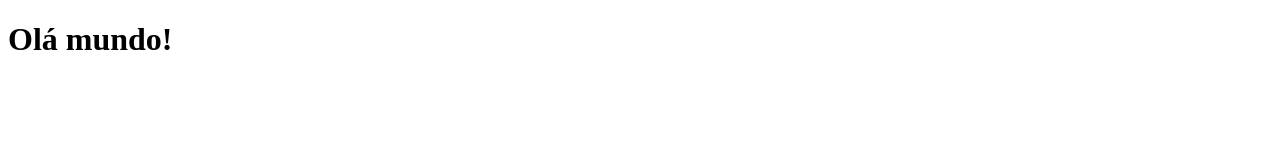
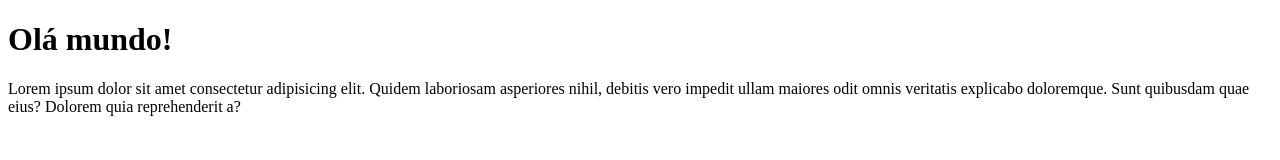
Before and after one commit to leonmoreti/git-github, a plain HTML site: page index.html in a window 1280 px wide. Drawn offline with Linux system fonts and the light colour scheme.

Commit message:
add paragraph

```diff
--- a/index.html
+++ b/index.html
@@ -8,5 +8,6 @@
 </head>
 <body>
     <h1>Olá mundo!</h1>
+    <p>Lorem ipsum dolor sit amet consectetur adipisicing elit. Quidem laboriosam asperiores nihil, debitis vero impedit ullam maiores odit omnis veritatis explicabo doloremque. Sunt quibusdam quae eius? Dolorem quia reprehenderit a?</p>
 </body>
 </html>
```
